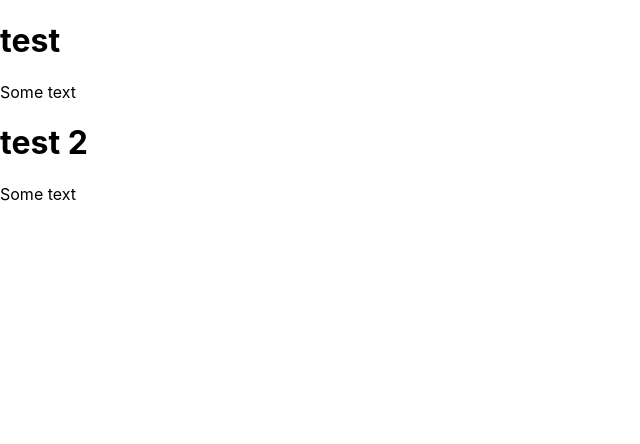
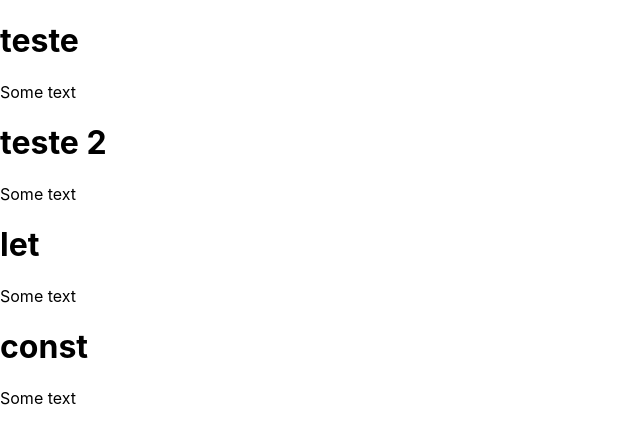
Before and after one commit to guiizis/nextJS, a React (Create React App) app in the folder react-raw/my-react-app/: page / in a window 1280 px wide. Shown: the top 444 px of the page, without its empty margins (0-640 px from the left). Built offline with nearby package versions, Linux system fonts and the light colour scheme.

Commit message:
add dynamic data to component

```diff
--- a/react-raw/my-react-app/src/App.js
+++ b/react-raw/my-react-app/src/App.js
@@ -3,7 +3,10 @@ import { PostComponent } from './components/Post';
 
 function App() {
   return (
-    <PostComponent />
+    <main>
+      <PostComponent names={['teste', 'teste 2']}/>
+      <PostComponent names={['let', 'const']}/>
+    </main>
   );
 }
 
--- a/react-raw/my-react-app/src/components/Post.js
+++ b/react-raw/my-react-app/src/components/Post.js
@@ -1,6 +1,4 @@
-export function PostComponent() {
-  const names = ['test', 'test 2'];
-
+export function PostComponent({names}) {
   return (
     <div>
      {
```
